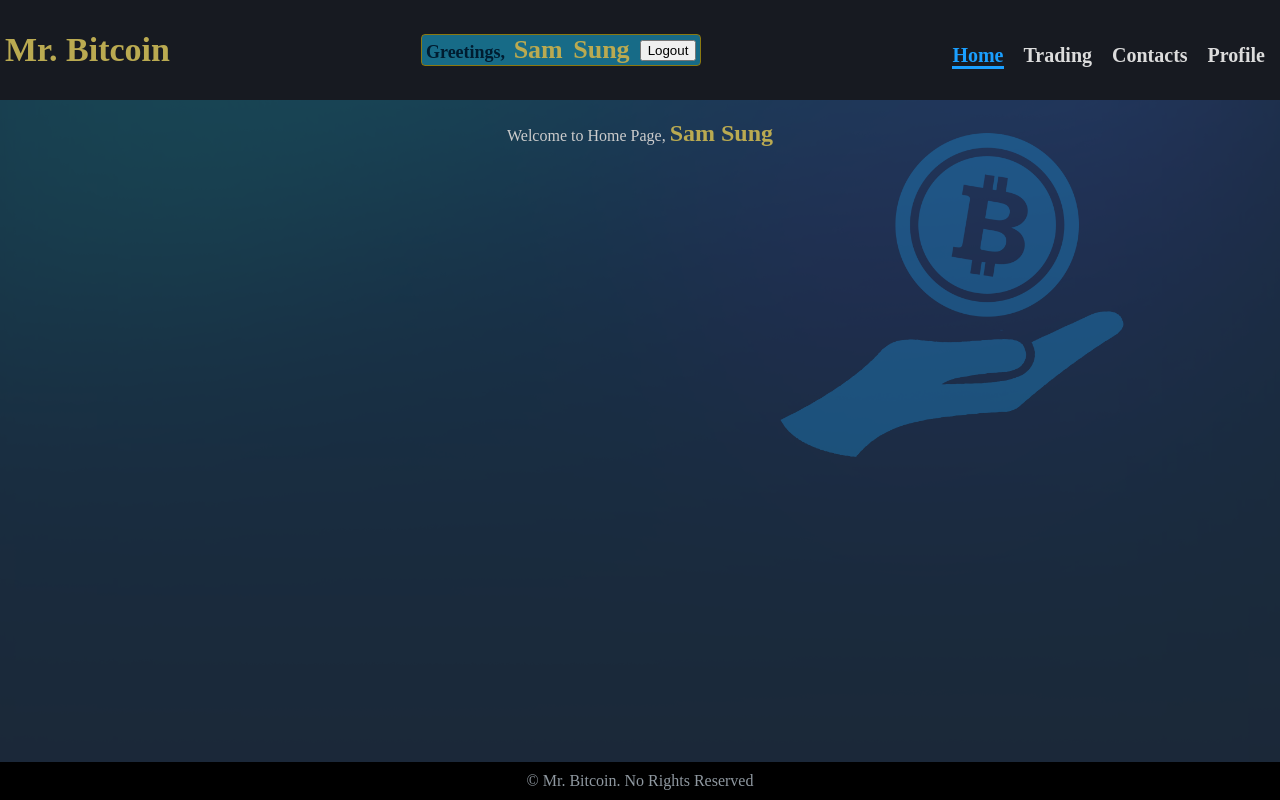
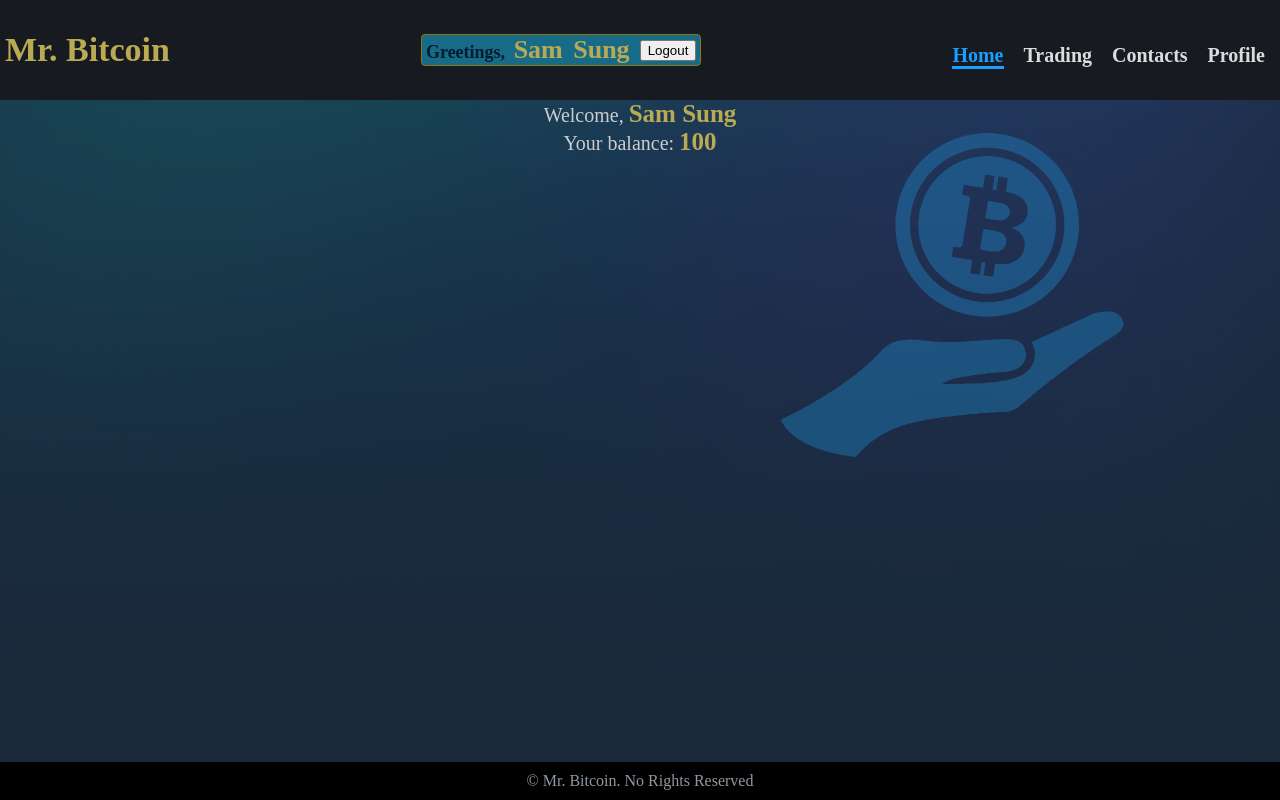
Before and after one commit to VadimEp622/proj-Vue-mr-bitcoin, a Vue app: page /#/login in a window 1280 px wide. Both pictures are taken after a click on the button "Login". Built offline with nearby package versions, Linux system fonts and the light colour scheme; no server answers.

Commit message:
added balance and exchange-rate to home-page

```diff
--- a/src/assets/styles/setup/_variables.scss
+++ b/src/assets/styles/setup/_variables.scss
@@ -20,7 +20,8 @@ $map-clr: (
     "main-gray": (
         "gray-0": #dcdcdc,
         "gray-1": #858f7e,
-        "gray-2": #8f98a0
+        "gray-2": #8f98a0,
+        "gray-3": #cccccc
     ),
     "main-red": (
         "red-0": #f98460,
@@ -39,6 +40,8 @@ $desktop-breakpoint: 1440px;
 // ======================== FONTS ========================
 // ************** Font Size Map **************
 $map-font-size: (
+    "18": 18px,
+    "20": 20px,
     "25": 25px,
     "34": 34px
 );
@@ -125,7 +128,8 @@ $map-margin-inline-end: (
 
 // ************** Margin Block Map **************
 $map-margin-block: (
-    "0": map-get($map-spacing, "0")
+    "0": map-get($map-spacing, "0"),
+    "20": map-get($map-spacing, "20")
 );
 
 $map-margin-block-start: (
--- a/src/views/Home.vue
+++ b/src/views/Home.vue
@@ -1,6 +1,13 @@
 <template>
-  <section class="home-page full main-layout">
-    <p v-if="user" class="greeting text-align-center">Welcome to Home Page, <span>{{ user.name }}</span></p>
+  <section class="home-page full main-layout clr-gray-3">
+    <p v-if="!isLoadingExchangeRate && exchangeRate" class="exchange-rate text-align-center fs18 mg-bl-20">Exchange Rate:
+      <span class="fw600 fs25">{{
+        exchangeRate }}</span></p>
+    <p v-if="user" class="greeting text-align-center fs20">Welcome, <span class="fw600 fs25 clr-gold-0 capitalize">{{
+      user.name }}</span></p>
+    <p v-if="user" class="text-align-center fs20">Your balance: <span class="fw600 fs25 clr-gold-0">{{ user.balance
+    }}</span>
+    </p>
   </section>
 </template>
 
@@ -12,12 +19,39 @@
 
 <script>
 import { mapGetters } from 'vuex'
+import { bitcoinService } from '@/services/bitcoin.service.js'
+import { showErrorMsg } from '@/services/event-bus.service.js'
 
 export default {
+  data() {
+    return {
+      exchangeRate: null,
+      isLoadingExchangeRate: true
+    }
+  },
+  created() {
+    this.setExchangeRate()
+  },
   computed: {
     ...mapGetters([
       'user'
     ])
+  },
+  methods: {
+    setExchangeRate() {
+      this.isLoadingExchangeRate = true
+      bitcoinService.getRate()
+        .then(item => {
+          this.exchangeRate = item
+        })
+        .catch(err => {
+          console.log('Failed fetching exchange rate', err)
+          showErrorMsg('Failed fetching exchange rate')
+        })
+        .finally(() => {
+          this.isLoadingExchangeRate = false
+        })
+    }
   },
 }
 </script>
@@ -25,7 +59,7 @@ export default {
 
 <style lang="scss" scoped>
 .home-page {
-  color: #cccccc;
+  // color: #cccccc;
 
   &::before {
     content: '';
@@ -39,17 +73,5 @@ export default {
     opacity: .4;
     margin-inline-end: 10vw;
   }
-
-  & .greeting {
-    padding-block: 20px;
-    // white-space: nowrap;
-
-    span {
-      text-transform: capitalize;
-      font-size: 1.5em;
-      font-weight: 600;
-      color: #baaa51;
-    }
-  }
 }
 </style>
--- a/src/views/Trading.vue
+++ b/src/views/Trading.vue
@@ -1,6 +1,5 @@
 <template>
     <section class="trading-home full details-layout">
-        <p v-if="exchangeRate" class="exchange-rate">Exchange Rate: <span>{{ exchangeRate }}</span></p>
         <section v-if="marketPriceHistory" class="market-price-history">
             <h4 class="fw400">{{ marketPriceHistory.description }}</h4>
             <section class="chart-container">
@@ -18,22 +17,14 @@ import LineChart from '@/cmps/TradingChart.vue'
 export default {
     data() {
         return {
-            exchangeRate: null,
             marketPriceHistory: null,
         }
     },
     created() {
-        this.setExchangeRate()
         this.setMarketPriceHistory()
     },
     unmounted() { },
     methods: {
-        setExchangeRate() {
-            bitcoinService.getRate()
-                .then(item => {
-                    this.exchangeRate = item
-                })
-        },
         setMarketPriceHistory() {
             bitcoinService.getMarketPriceHistory()
                 .then(item => {
@@ -82,16 +73,6 @@ export default {
 .trading-home {
     color: rgb(220, 220, 220);
 
-    & .exchange-rate {
-        text-align: center;
-        margin-block-start: 1.33em;
-
-        & span {
-            font-size: 1.5em;
-            font-weight: 600;
-        }
-    }
-
     & .market-price-history {
         & h4 {
             font-size: rem(22px);
```
